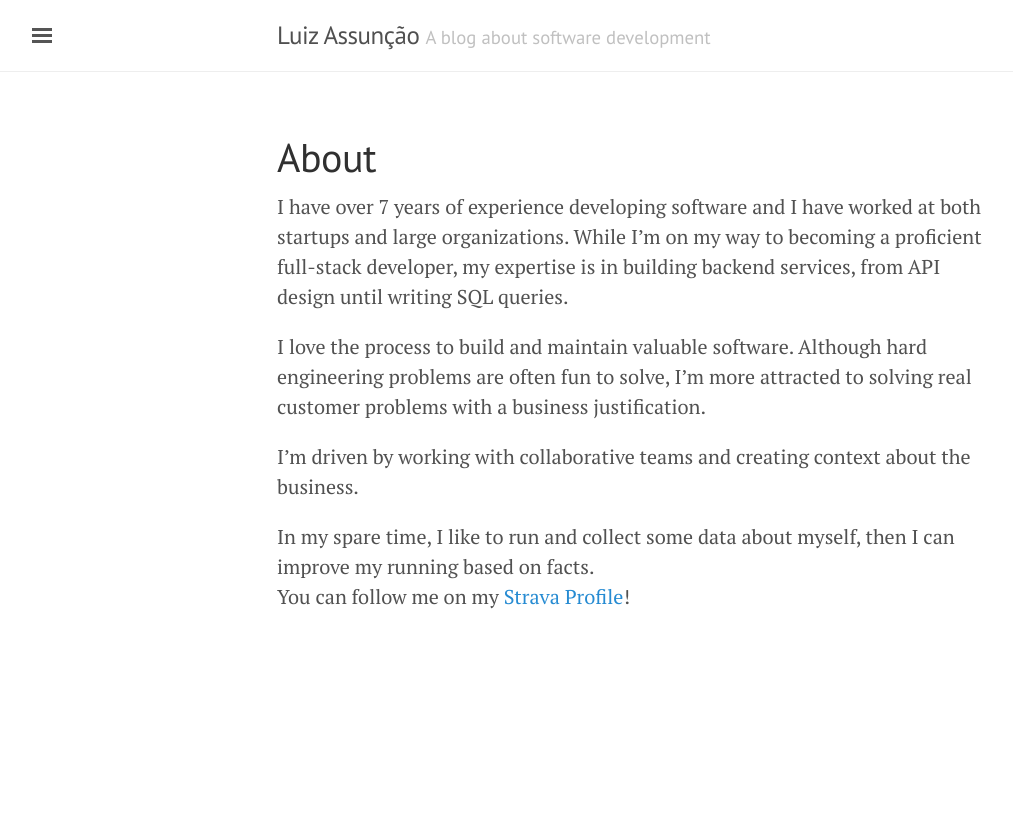
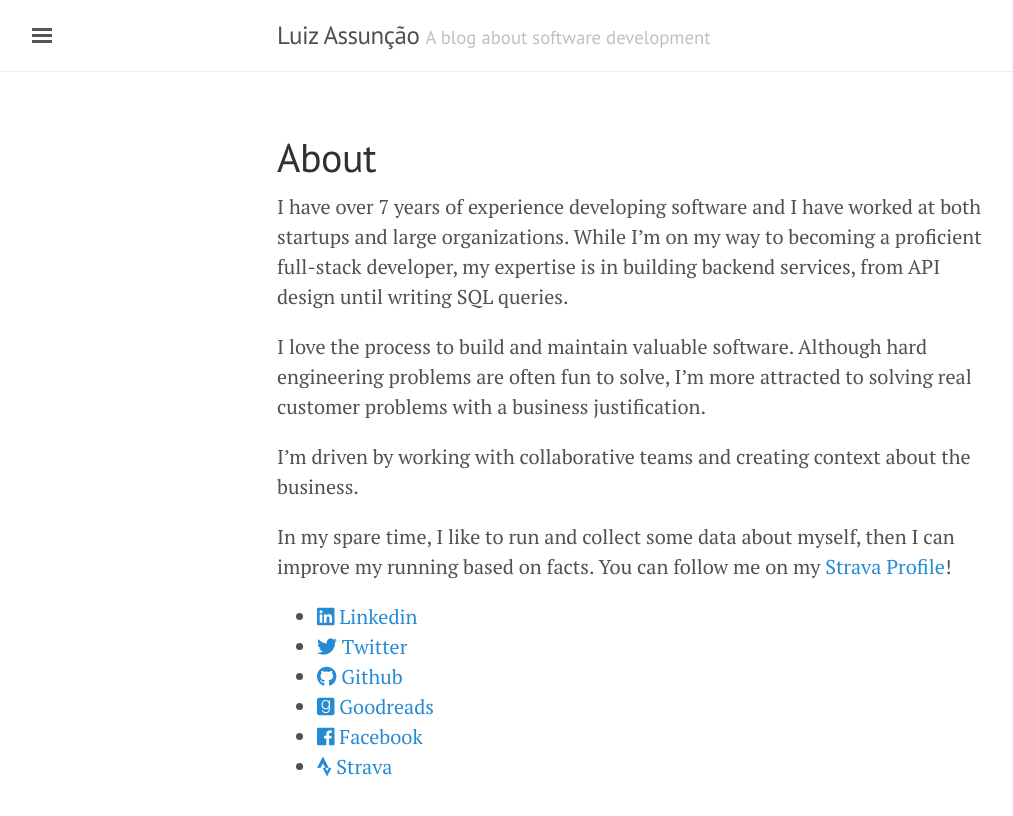
Before and after one commit to LuizHAssuncao/personal-website, a Jekyll site: the page built from about.md, in a window 1280 px wide. Shown: the top 816 px of the page, without its empty margins (3-1016 px from the left). Built offline with Jekyll 4.4.1, drawn with Linux system fonts in a browser that asks for light colours; nearby versions of some CDN libraries.

Commit message:
add social icons in about page

```diff
--- a/about.md
+++ b/about.md
@@ -10,6 +10,38 @@ I love the process to build and maintain valuable software. Although hard engine
 I’m driven by working with collaborative teams and creating context about the business.
 
 In my spare time, I like to run and collect some data about myself, then I can
-improve my running based on facts.
-You can follow me on my <a href="https://www.strava.com/athletes/luizhassuncao" target="_blank">Strava
+improve my running based on facts. You can follow me on my <a href="https://www.strava.com/athletes/luizhassuncao" target="_blank">Strava
 Profile</a>!
+
+<ul>
+  <li>
+    <a href="https://www.linkedin.com/in/{{ site.linkedin_username }}">
+      <i class="fab fa-linkedin"></i> Linkedin
+    </a>
+  </li>
+  <li>
+    <a href="https://www.twitter.com/{{ site.twitter_username }}">
+      <i class="fab fa-twitter"></i> Twitter
+    </a>
+  </li>
+  <li>
+    <a href="https://www.github.com/{{ site.github_username }}">
+      <i class="fab fa-github"></i> Github
+    </a>
+  </li>
+  <li>
+    <a href="https://www.goodreads.com/{{ site.goodreads_username }}">
+      <i class="fab fa-goodreads"></i> Goodreads
+    </a>
+  </li>
+  <li>
+    <a href="https://www.facebook.com/{{ site.facebook_username }}">
+      <i class="fab fa-facebook"></i> Facebook
+    </a>
+  </li>
+  <li>
+    <a href="https://www.strava.com/athletes/{{ site.twitter_username }}">
+      <i class="fab fa-strava"></i> Strava
+    </a>
+  </li>
+</ul>
```
